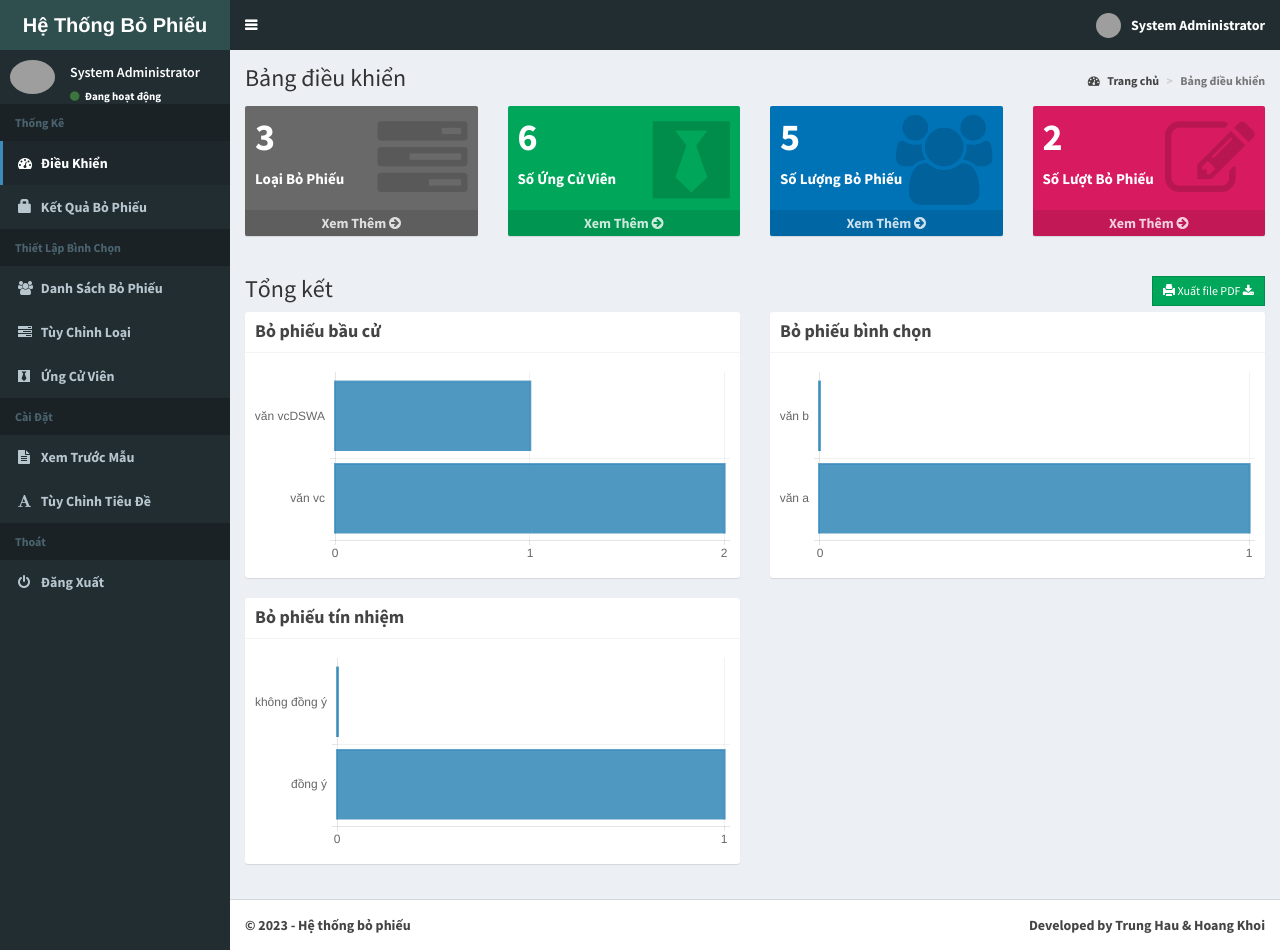
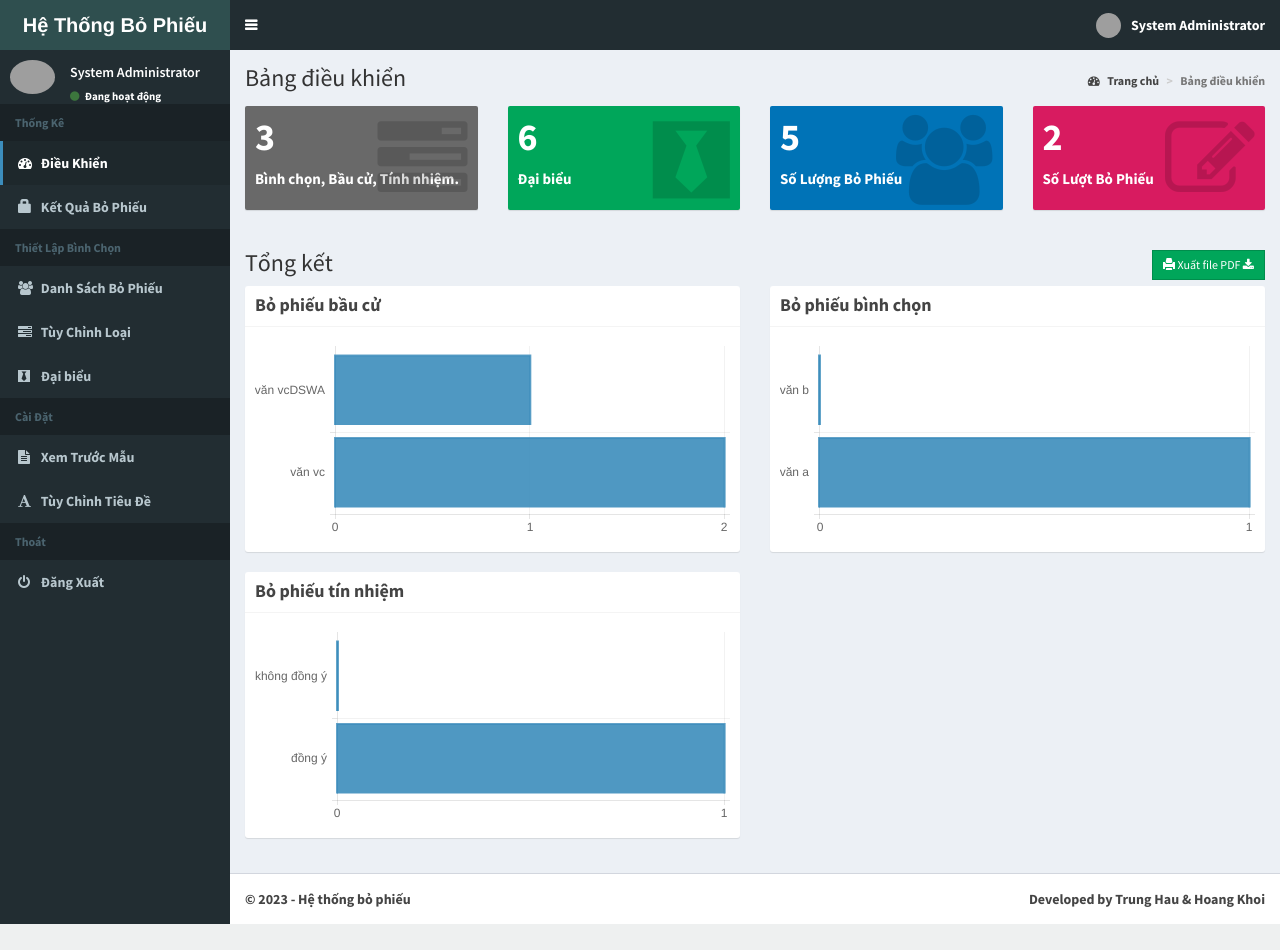
Before and after one commit to haulth/Web_BieuQuyet, a Django app: page /administrator/ in a window 1280 px wide. After the commit the page ends 924 px from the top, so only its background shows below. Run offline with Django 3.2, Linux system fonts and the light colour scheme; a user stored in the database is signed in; data comes from the database, SQL or seed files in the repository; some libraries are stand-ins or nearby versions; grey boxes are pictures that could not be loaded.

Commit message:
fix_title

```diff
--- a/administrator/templates/admin/home.html
+++ b/administrator/templates/admin/home.html
@@ -10,12 +10,12 @@
           <div class="small-box bg-aqua">
             <div class="inner">
               <h3>{{ position_count }}</h3>
-              <p>Loại Bỏ Phiếu</p>
+              <p>Bình chọn, Bầu cử, Tính nhiệm.</p>
             </div>
             <div class="icon">
               <i class="fa fa-tasks"></i>
             </div>
-            <a href="{% url 'viewPositions' %}" class="small-box-footer">Xem Thêm <i class="fa fa-arrow-circle-right"></i></a>
+            <!-- <a href="{% url 'viewPositions' %}" class="small-box-footer">Xem Thêm <i class="fa fa-arrow-circle-right"></i></a> -->
           </div>
         </div>
         <!-- ./col -->
@@ -24,12 +24,12 @@
           <div class="small-box bg-green">
             <div class="inner">
               <h3>{{ candidate_count }}</h3>
-              <p>Số Ứng Cử Viên</p>
+              <p>Đại biểu</p>
             </div>
             <div class="icon">
               <i class="fa fa-black-tie"></i>
             </div>
-            <a href="{% url 'viewCandidates' %}" class="small-box-footer">Xem Thêm <i class="fa fa-arrow-circle-right"></i></a>
+            <!-- <a href="{% url 'viewCandidates' %}" class="small-box-footer">Xem Thêm <i class="fa fa-arrow-circle-right"></i></a> -->
           </div>
         </div>
         <!-- ./col -->
@@ -43,7 +43,7 @@
             <div class="icon">
               <i class="fa fa-users"></i>
             </div>
-            <a href="{% url 'adminViewVoters' %}" class="small-box-footer">Xem Thêm <i class="fa fa-arrow-circle-right"></i></a>
+            <!-- <a href="{% url 'adminViewVoters' %}" class="small-box-footer">Xem Thêm <i class="fa fa-arrow-circle-right"></i></a> -->
           </div>
         </div>
         <!-- ./col -->
@@ -57,7 +57,7 @@
             <div class="icon">
               <i class="fa fa-edit"></i>
             </div>
-            <a href="{% url 'viewVotes' %}" class="small-box-footer">Xem Thêm <i class="fa fa-arrow-circle-right"></i></a>
+            <!-- <a href="{% url 'viewVotes' %}" class="small-box-footer">Xem Thêm <i class="fa fa-arrow-circle-right"></i></a> -->
           </div>
         </div>
         <!-- ./col -->
@@ -83,13 +83,16 @@
           <h4 class='box-title'><b>{{ position.name }}</b></h4>
         </div>
         <div class='box-body'>
+
           <div class='chart'>
-            <canvas id='{{ position.name|slugify }}' style='height:200px'></canvas>
+            <canvas id='{{ position.name|slugify }}' style='height:200px' ></canvas>
+
           </div>
         </div>
       </div>
     </div>
     {% if forloop.counter|divisibleby:2 %}
+
      </div>
      {% endif %}
 
@@ -103,6 +106,7 @@
 
       <!-- New Block -->
       {% block custom_js %}
+
       <script src="{% static 'bower_components/chart.js/Chart.js' %}"></script>
 <!-- ChartJS Horizontal Bar -->
 <script src="{% static 'bower_components/chart.js/Chart.HorizontalBar.js' %}"></script>
@@ -112,10 +116,11 @@
   $(function() {
     var rowid = '{{ value.pos_id }}';
     var description = '{{ key|safe|slugify }}';
-    var barChartCanvas = $('#' + description).get(0).getContext('2d')
-    var barChart = new Chart(barChartCanvas)
+    var barChartCanvas = $('#' + description).get(0).getContext('2d');
+    var barChart = new Chart(barChartCanvas);
+
     var barChartData = {
-      labels: {{ value.candidates|safe }},
+      labels:{{value.candidates|safe}},
       datasets: [{
         label: 'Votes',
         fillColor: 'rgba(60,141,188,0.9)',
@@ -124,9 +129,11 @@
         pointStrokeColor: 'rgba(60,141,188,1)',
         pointHighlightFill: '#fff',
         pointHighlightStroke: 'rgba(60,141,188,1)',
-        data: {{ value.votes|safe }}
+        data: {{value.votes|safe}},
       }]
-    }
+    };
+
+
     var barChartOptions = {
       //Boolean - Whether the scale should start at zero, or an order of magnitude down from the lowest value
       scaleBeginAtZero: true,
@@ -165,5 +172,4 @@
   });
 </script>
 {% endfor %}
-
 {% endblock custom_js %}
--- a/administrator/templates/sidebar.html
+++ b/administrator/templates/sidebar.html
@@ -23,7 +23,7 @@
       <li class="header">Thiết Lập Bình Chọn</li>
       <li class=""><a href="{% url 'adminViewVoters' %}"><i class="fa fa-users"></i> <span>Danh Sách Bỏ Phiếu</span></a></li>
       <li class=""><a href="{% url 'viewPositions' %}"><i class="fa fa-tasks"></i> <span>Tùy Chỉnh Loại</span></a></li>
-      <li class=""><a href="{% url 'viewCandidates' %}"><i class="fa fa-black-tie"></i> <span>Ứng Cử Viên</span></a></li>
+      <li class=""><a href="{% url 'viewCandidates' %}"><i class="fa fa-black-tie"></i> <span>Đại biểu</span></a></li>
       {% comment %} <li class=""><a href="{% url 'viewCandidates' %}"><i class="fa fa-black-tie"></i> <span>Thiết Lập Biểu Quyết</span></a></li> {% endcomment %}
       <li class="header">Cài Đặt</li>
       <li class=""><a href="{% url 'ballot_position' %}"><i class="fa fa-file-text"></i> <span>Xem Trước Mẫu</span></a></li>
```
